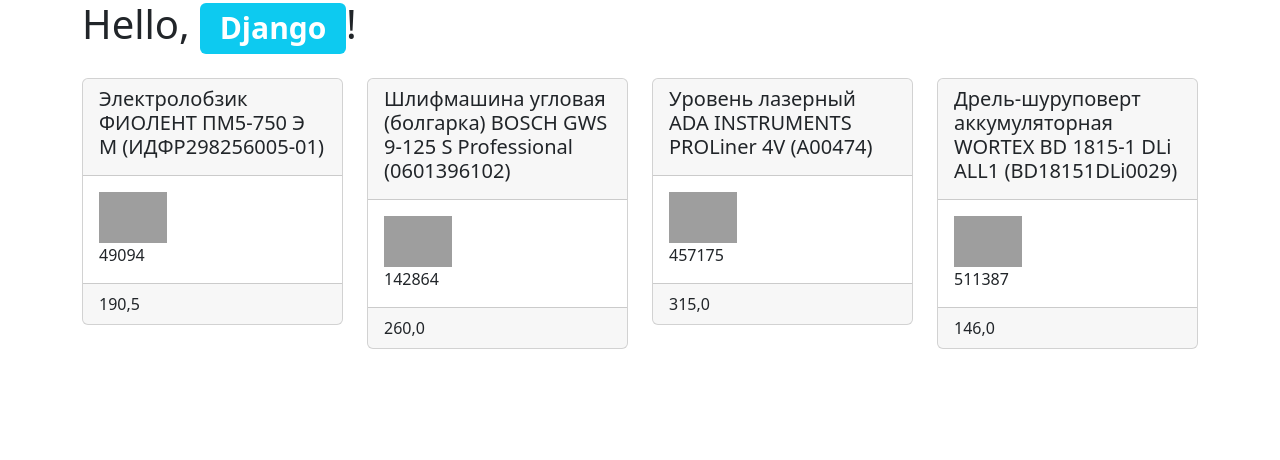
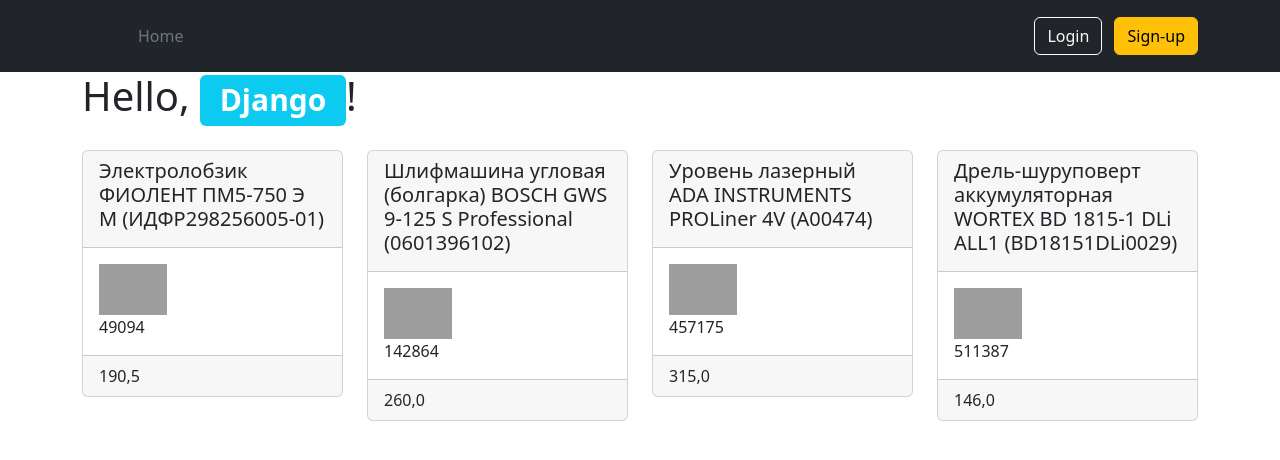
Before and after one commit to 100ballovby/Django_repo, a Django app: page / in a window 1280 px wide. Shown: the top 460 px of the page. Run offline with Django 4.2, Linux system fonts and the light colour scheme; data comes from the database, SQL or seed files in the repository; grey boxes are pictures that could not be loaded.

Commit message:
Adding header template

```diff
--- a/templates/base.html
+++ b/templates/base.html
@@ -15,6 +15,31 @@
 </head>
 <body>
 
+<header class="p-3 text-bg-dark">
+    <div class="container">
+        <div class="d-flex flex-wrap align-items-center justify-content-center justify-content-lg-start">
+            <a href="/" class="d-flex align-items-center mb-2 mb-lg-0 text-white text-decoration-none">
+                <svg class="bi me-2" width="40" height="32" role="img" aria-label="Bootstrap">
+                    <use xlink:href="#bootstrap"></use>
+                </svg>
+            </a>
+
+            <ul class="nav col-12 col-lg-auto me-lg-auto mb-2 justify-content-center mb-md-0">
+                <li><a href="{% url 'homepage' %}" class="nav-link px-2 text-secondary">Home</a></li>
+            </ul>
+
+            <div class="text-end">
+                {% if user.is_authenticated %}
+                    <a href="{% url 'logout' %}" class="btn btn-warning">Logout</a>
+                {% else %}
+                    <a href="{% url 'login' %}" class="btn btn-outline-light me-2">Login</a>
+                    <a href="" class="btn btn-warning">Sign-up</a>
+                {% endif %}
+            </div>
+        </div>
+    </div>
+</header>
+
 <div class="container">
     {% block content %}  <!-- тут генерирую странички сайта -->
 
--- a/templates/registration/register.html
+++ b/templates/registration/register.html
@@ -1,6 +1,9 @@
 {% extends 'base.html' %}
-{% load crispy_forms_tags %}
 
 {% block content %}
 
+    <h2>Register</h2>
+    <form method="post">
+
+    </form>
 {% endblock %}
```
Also changed, not shown: user/views.py (+9 -0 lines).
